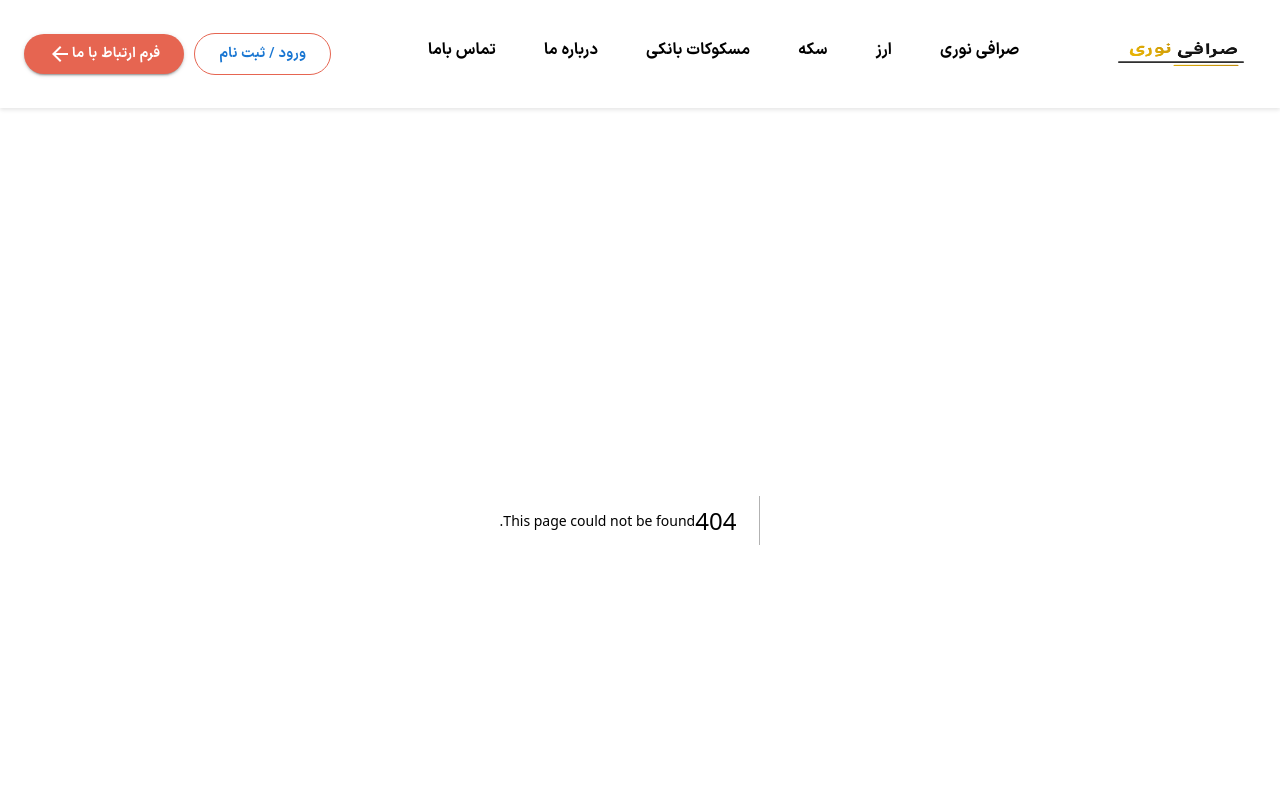
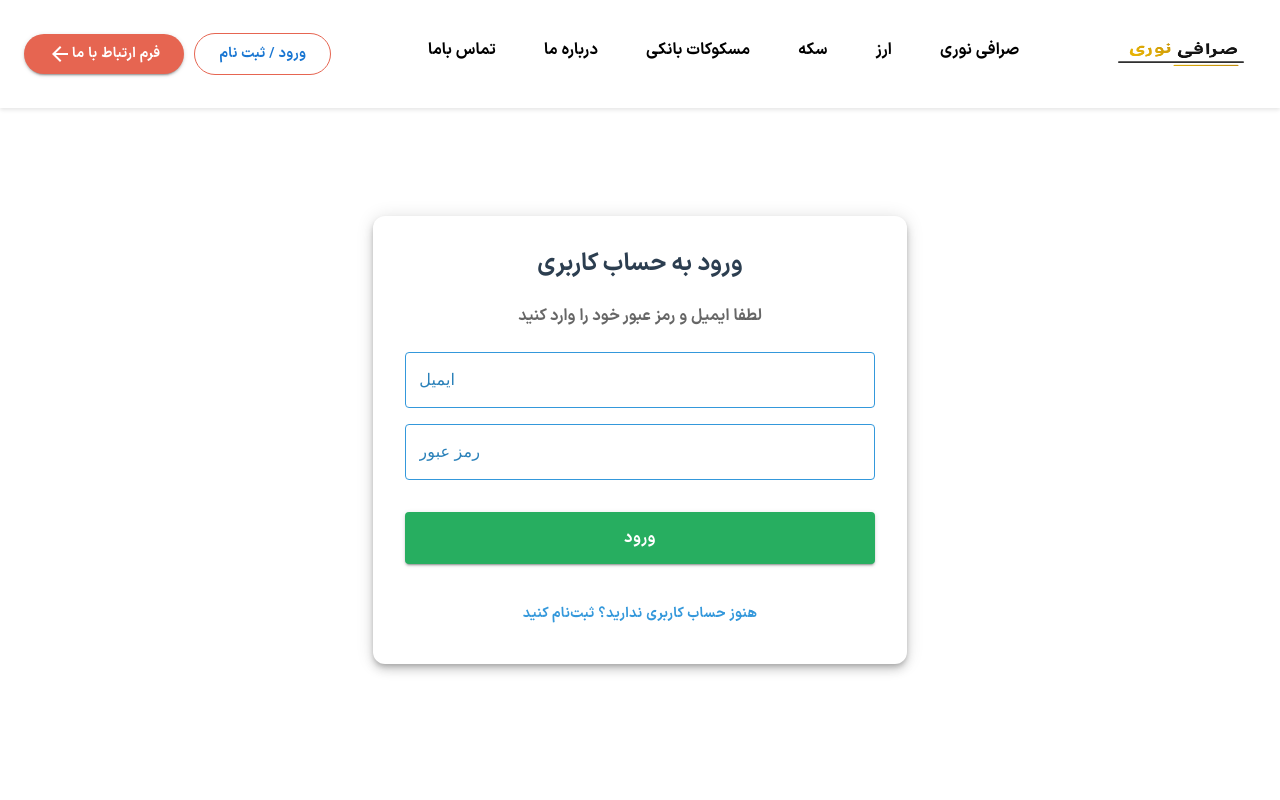
Before and after one commit to mohammadsohrabi2021/landingMantrayou, a Next.js app: page /login in a window 1280 px wide. Before the commit this address had no page. Shown: the top 800 px of the page. Built offline with nearby package versions, Linux system fonts and the light colour scheme.

Commit message:
create route page Login componnet done

```diff
--- /dev/null
+++ b/pages/login.jsx
@@ -0,0 +1,138 @@
+import React from 'react';
+import { Grid, TextField, Button, Typography, Box, Paper } from '@mui/material';
+import { Formik, Form } from 'formik';
+import * as Yup from 'yup';
+import { useRouter } from 'next/router';
+
+const LoginSchema = Yup.object().shape({
+  email: Yup.string().email('ایمیل نامعتبر است').required('ایمیل الزامی است'),
+  password: Yup.string()
+    .min(8, 'رمز عبور باید حداقل ۸ کاراکتر باشد')
+    .required('رمز عبور الزامی است'),
+});
+
+function Login() {
+  const router = useRouter();
+
+  const handleRegisterRedirect = () => {
+    router.push('/registration'); // ناوبری به صفحه ثبت‌نام
+  };
+
+  const CustomTextField = ({ label, name, type = 'text', formik }) => (
+    <TextField
+      fullWidth
+      label={label}
+      name={name}
+      type={type}
+      variant="outlined"
+      value={formik.values[name]}
+      onChange={formik.handleChange}
+      onBlur={formik.handleBlur}
+      error={formik.touched[name] && !!formik.errors[name]}
+      helperText={formik.touched[name] && formik.errors[name]}
+      sx={{
+        '& .MuiOutlinedInput-root': {
+          '& fieldset': {
+            borderColor: '#3498db', // تغییر رنگ حاشیه
+          },
+          '&:hover fieldset': {
+            borderColor: '#2980b9', // رنگ حاشیه هنگام هاور
+          },
+          '&.Mui-focused fieldset': {
+            borderColor: '#1abc9c', // رنگ حاشیه هنگام فوکوس
+          },
+        },
+        '& .MuiInputLabel-root': {
+          color: '#2980b9', // رنگ لیبل
+        },
+        '& .MuiInputLabel-root.Mui-focused': {
+          color: '#1abc9c', // رنگ لیبل هنگام فوکوس
+        },
+      }}
+    />
+  );
+
+  return (
+    <Grid
+      container
+      alignItems="center"
+      justifyContent="center"
+      style={{ minHeight: '80vh' }}
+    >
+      <Grid item xs={12} sm={8} md={5}>
+        <Paper elevation={6} sx={{ padding: 4, borderRadius: 3 }}>
+          <Box textAlign="center" mb={3}>
+            <Typography variant="h5" fontWeight="bold" color="#2c3e50"fontFamily='iran-sans'>
+              ورود به حساب کاربری
+            </Typography>
+            <Typography my={3} variant="body1" color="textSecondary" fontFamily='iran-sans'>
+              لطفا ایمیل و رمز عبور خود را وارد کنید
+            </Typography>
+          </Box>
+          <Formik
+            initialValues={{
+              email: '',
+              password: '',
+            }}
+            validationSchema={LoginSchema}
+            onSubmit={(values) => {
+              console.log(values);
+              // اینجا می‌توانید داده‌ها را ارسال کنید یا کارهای دیگر انجام دهید
+            }}
+          >
+            {(formik) => (
+              <Form>
+                <Grid container spacing={2}>
+                  <Grid item xs={12}>
+                    <CustomTextField label="ایمیل" name="email" type="email" formik={formik} />
+                  </Grid>
+                  <Grid item xs={12}>
+                    <CustomTextField label="رمز عبور" name="password" type="password" formik={formik} />
+                  </Grid>
+                  <Grid item xs={12} mt={2}>
+                    <Button
+                      type="submit"
+                      fullWidth
+                      variant="contained"
+                      color="primary"
+                      sx={{
+                        padding: 1.5,
+                        backgroundColor: '#27ae60',
+                        fontWeight: 'bold',
+                        fontSize: '16px',
+                        fontFamily:'iran-sans',
+                        '&:hover': {
+                          backgroundColor: '#2ecc71',
+                        },
+                      }}
+                    >
+                      ورود
+                    </Button>
+                  </Grid>
+                  <Grid item xs={12} mt={2} textAlign="center">
+                    <Button
+                      onClick={handleRegisterRedirect}
+                      fullWidth
+                      variant="text"
+                      color="primary"
+                      sx={{
+                        fontSize: '14px',
+                        color: '#3498db',
+                        textDecoration: 'none',
+                        fontFamily:'iran-sans'
+                      }}
+                    >
+                      هنوز حساب کاربری ندارید؟ ثبت‌نام کنید
+                    </Button>
+                  </Grid>
+                </Grid>
+              </Form>
+            )}
+          </Formik>
+        </Paper>
+      </Grid>
+    </Grid>
+  );
+}
+
+export default Login;
```
